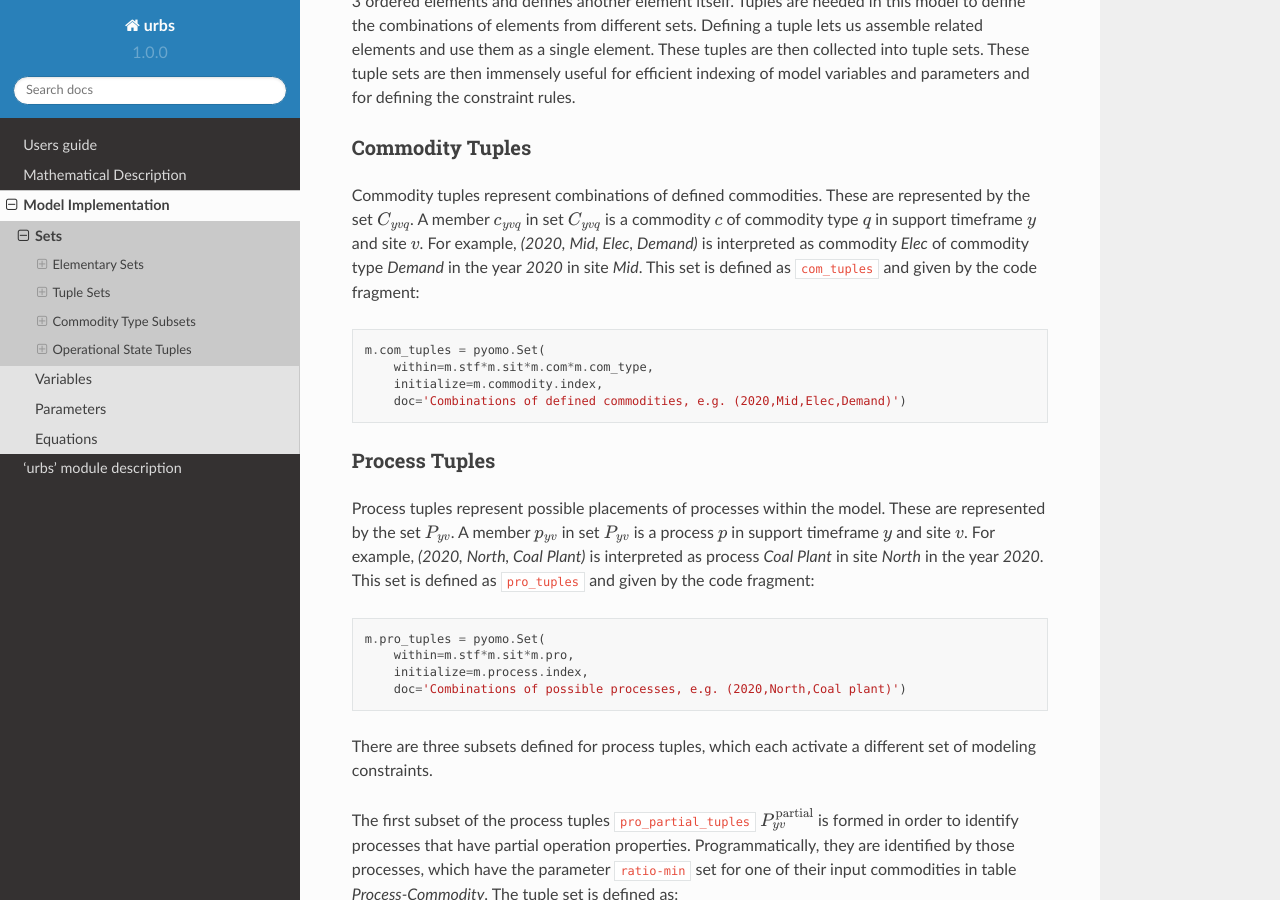
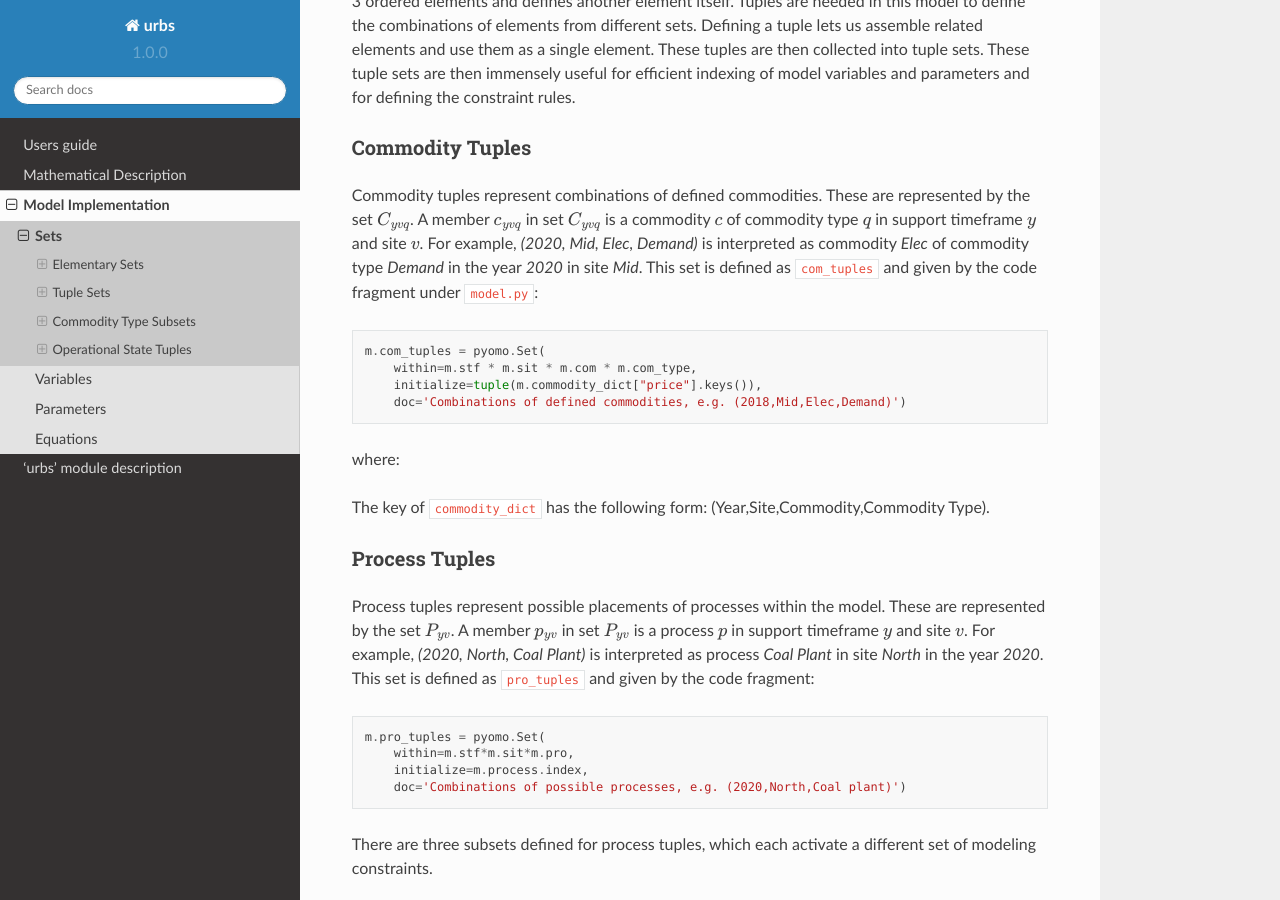
Before and after one commit to tum-ens/urbs, a Sphinx documentation site: the page built from doc/implementdoc/sets.rst, in a window 1280 px wide and 900 px high, scrolled down 5335 px. Built offline with Sphinx 7.4.7 and the Read the Docs theme 2.0.0, drawn with Linux system fonts in a browser that asks for light colours.

Commit message:
Error 46: Commodity Tuples. Code and doc mismatch is fixed.

```diff
--- a/doc/implementdoc/sets.rst
+++ b/doc/implementdoc/sets.rst
@@ -295,15 +295,18 @@ set :math:`C_{yvq}` is a commodity :math:`c` of commodity type :math:`q` in
 support timeframe :math:`y` and site :math:`v`. For example, `(2020, Mid, Elec, Demand)`
 is interpreted as commodity `Elec` of commodity type `Demand` in the
 year `2020` in site `Mid`. This set is defined as ``com_tuples`` and given by
-the code fragment:
+the code fragment under ``model.py``:
 
 ::
 
     m.com_tuples = pyomo.Set(
-        within=m.stf*m.sit*m.com*m.com_type,
-        initialize=m.commodity.index,
-        doc='Combinations of defined commodities, e.g. (2020,Mid,Elec,Demand)')
+        within=m.stf * m.sit * m.com * m.com_type,
+        initialize=tuple(m.commodity_dict["price"].keys()),
+        doc='Combinations of defined commodities, e.g. (2018,Mid,Elec,Demand)')
 
+where:
+
+The key of ``commodity_dict`` has the following form: (Year,Site,Commodity,Commodity Type).
 
 Process Tuples
 ^^^^^^^^^^^^^^
```
